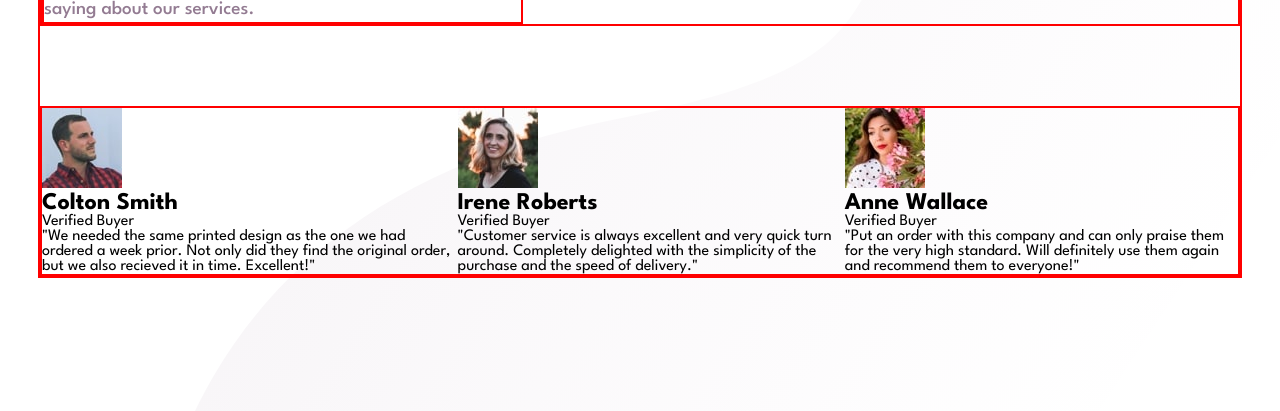
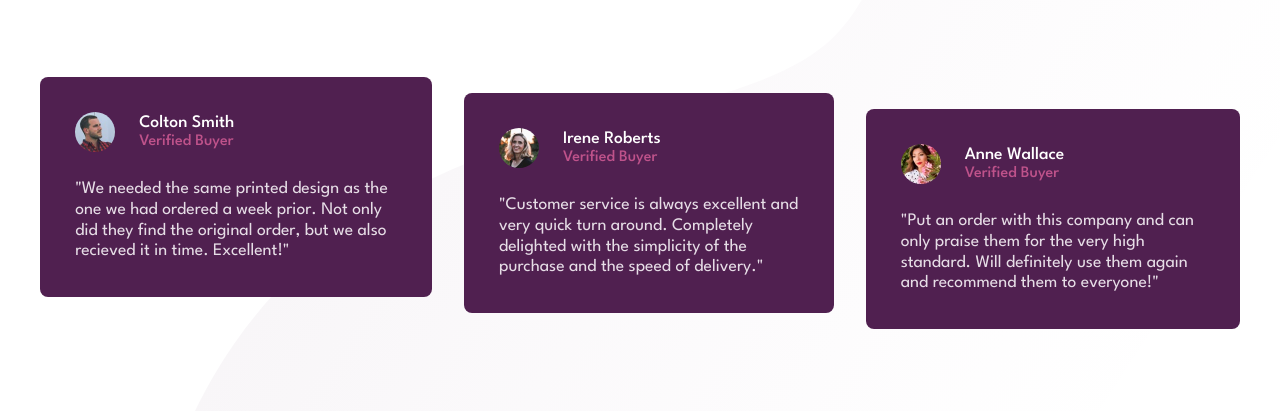
Before and after one commit to Rajeshsingh127/social-proof, a plain HTML site: page index.html in a window 1280 px wide. Shown: the part 389-800 px from the top of the page. Drawn offline with Linux system fonts and the light colour scheme.

Commit message:
final done

```diff
--- a/index.html
+++ b/index.html
@@ -64,52 +64,52 @@
           </div>
         </div>
         <div class="content__box2">
-          <div class="review-box">
-            <div class="userinfo">
-              <img src="./images/image-colton.jpg" class="userinfo__img" />
-              <div class="userinfo__details">
-                <h2 class="user_name">Colton Smith</h2>
-                <p class="verified">Verified Buyer</p>
+          <div class="reviewer">
+            <div class="reviewer__info">
+              <img src="./images/image-colton.jpg" class="reviewer__img" />
+              <div class="reviewer__details">
+                <h2 class="reviewer__name">Colton Smith</h2>
+                <p class="reviewer__verified">Verified Buyer</p>
               </div>
             </div>
 
-            <div class="user_review">
+            <p class="reviewer__review">
               "We needed the same printed design as the one we had ordered a
               week prior. Not only did they find the original order, but we also
               recieved it in time. Excellent!"
-            </div>
+            </p>
           </div>
 
-          <div class="review-box">
-            <div class="userinfo">
-              <img src="./images/image-irene.jpg" class="userinfo__img" />
-              <div class="userinfo__details">
-                <h2 class="user_name">Irene Roberts</h2>
-                <p class="verified">Verified Buyer</p>
+          <div class="reviewer">
+            <div class="reviewer__info">
+              <img src="./images/image-irene.jpg" class="reviewer__img" />
+              <div class="reviewer__details">
+                <h2 class="reviewer__name">Irene Roberts</h2>
+                <p class="reviewer__verified">Verified Buyer</p>
               </div>
             </div>
 
-            <div class="user_review">
+            <p class="reviewer__review">
               "Customer service is always excellent and very quick turn around.
               Completely delighted with the simplicity of the purchase and the
               speed of delivery."
-            </div>
+            </p>
           </div>
 
-          <div class="review-box">
-            <div class="userinfo">
-              <img src="./images/image-anne.jpg" class="userinfo__img" />
-              <div class="userinfo__details">
-                <h2 class="user_name">Anne Wallace</h2>
-                <p class="verified">Verified Buyer</p>
+          <div class="reviewer">
+            <div class="reviewer__info">
+              <img src="./images/image-anne.jpg" class="reviewer__img" />
+              <div class="reviewer__details">
+                <h2 class="reviewer__name">Anne Wallace</h2>
+                <p class="reviewer__verified">Verified Buyer</p>
               </div>
             </div>
 
-            <div class="user_review">
+            <p class="reviewer__review">
               "Put an order with this company and can only praise them for the
               very high standard. Will definitely use them again and recommend
               them to everyone!"
-            </div>
+            </p>
           </div>
         </div>
       </div>
--- /dev/null
+++ b/sass/_animation.scss
@@ -0,0 +1,38 @@
+@keyframes slideInLeft {
+  0% {
+    opacity: 0;
+    // left: -100px;
+  }
+
+  100% {
+    opacity: 1;
+
+    transform: translateX(0%);
+  }
+}
+
+@keyframes slideInRight {
+  0% {
+    opacity: 0;
+    // left: -100px;
+  }
+
+  100% {
+    opacity: 1;
+
+    transform: translateX(0%);
+  }
+}
+
+@keyframes slideTop {
+  0% {
+    opacity: 0;
+    // left: -100px;
+  }
+
+  100% {
+    opacity: 1;
+
+    transform: translateY(0%);
+  }
+}
--- a/sass/_component.scss
+++ b/sass/_component.scss
@@ -1,5 +1,6 @@
 .tareef {
-  border: 2px solid red;
+  transform: translateX(-20%);
+  animation: slideInLeft 1s forwards;
   display: flex;
   flex-direction: column;
   @media screen and (min-width: 501px) {
@@ -40,6 +41,8 @@
 }
 
 .rating {
+  transform: translateX(20%);
+  animation: slideInRight 1s forwards;
   //   border: 2px solid red;
   display: flex;
   flex-direction: column;
@@ -60,6 +63,19 @@
 
     @media screen and (min-width: 501px) {
       flex-direction: row;
+      width: 60%;
+
+      &:nth-child(2) {
+        position: relative;
+
+        left: 3.5rem;
+      }
+
+      &:nth-child(3) {
+        position: relative;
+
+        left: 7rem;
+      }
     }
   }
 
@@ -75,3 +91,67 @@
     justify-content: space-evenly;
   }
 }
+
+.reviewer {
+  padding: 2.2rem;
+  background: var(--VeryDarkMagenta);
+  border-radius: 0.5rem;
+  display: flex;
+  flex-direction: column;
+  row-gap: 1.7rem;
+
+  @media screen and (min-width: 501px) {
+    &:nth-child(2) {
+      position: relative;
+
+      top: 1rem;
+    }
+
+    &:nth-child(3) {
+      position: relative;
+
+      top: 2rem;
+    }
+  }
+
+  &__info {
+    display: flex;
+    // border: 2px solid red;
+  }
+
+  &__img {
+    border-radius: 50%;
+    width: 2.5rem;
+    height: auto;
+  }
+
+  &__details {
+    margin-left: 1.5rem;
+    display: flex;
+    flex-direction: column;
+    justify-content: space-evenly;
+  }
+
+  &__name {
+    color: var(--White);
+    font-size: 1.1rem;
+    font-weight: 500;
+  }
+
+  &__verified {
+    color: var(--SoftPink);
+    opacity: 0.7;
+    font-weight: 500;
+    font-size: 1rem;
+  }
+
+  &__review {
+    color: var(--LightGrayishMagenta);
+    line-height: 1.3rem;
+    opacity: 0.9;
+
+    @media screen and (min-width: 501px) {
+      font-size: 1.1rem;
+    }
+  }
+}
--- a/sass/_layout.scss
+++ b/sass/_layout.scss
@@ -22,7 +22,6 @@ body {
 }
 
 .content {
-  border: 2px solid red;
   margin: 5rem 1.3rem;
   display: flex;
   flex-direction: column;
@@ -37,7 +36,7 @@ body {
   &__box1 {
     display: flex;
     flex-direction: column;
-    border: 2px solid red;
+
     row-gap: 3rem;
     @media screen and (min-width: 501px) {
       flex-direction: row;
@@ -46,12 +45,15 @@ body {
   }
 
   &__box2 {
-    border: 2px solid red;
+    transform: translateY(20%);
+    animation: slideTop 1s forwards;
+    // border: 2px solid red;
     display: flex;
     flex-direction: column;
-
+    row-gap: 1rem;
     @media screen and (min-width: 501px) {
       flex-direction: row;
+      column-gap: 2rem;
     }
   }
 }
--- a/sass/main.scss
+++ b/sass/main.scss
@@ -1,3 +1,4 @@
-@import "base";
-@import "layout";
-@import "component";
+@import 'base';
+@import 'layout';
+@import 'component';
+@import 'animation';
```
Also changed, not shown: css/style.css, 1 other file.
